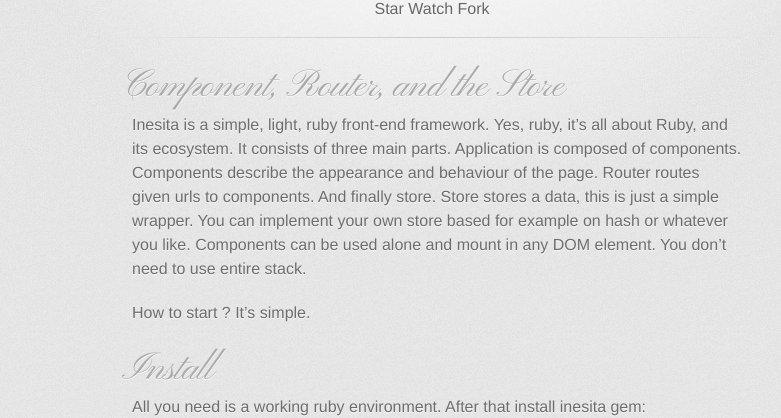
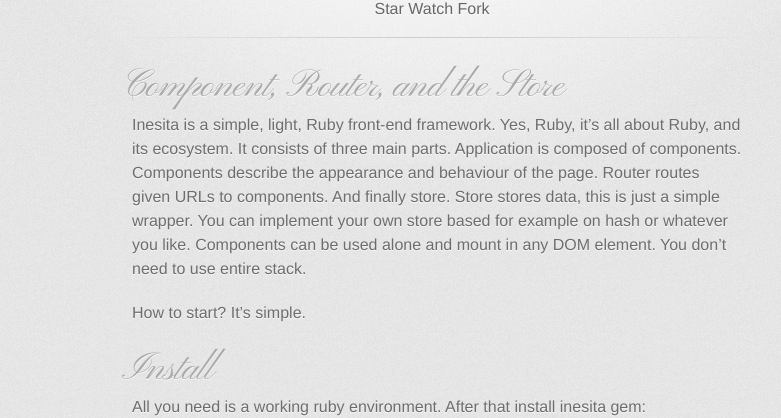
Before and after one commit to elia/inesita-rb.github.io, a Jekyll site: the page built from index.md, in a window 1280 px wide and 900 px high. Shown: the part 409-827 px from the top of the window, without its empty margins (208-989 px from the left). Built offline with Jekyll 4.4.1, drawn with Linux system fonts in a browser that asks for light colours; Markdown is read by kramdown in place of the engine named in the settings.

```diff
--- a/_includes/about.md
+++ b/_includes/about.md
@@ -1,9 +1,9 @@
 ## Component, Router, and the Store
 
-Inesita is a simple, light, ruby front-end framework. Yes, ruby, it's all about Ruby, and its ecosystem.
+Inesita is a simple, light, Ruby front-end framework. Yes, Ruby, it's all about Ruby, and its ecosystem.
 It consists of three main parts. Application is composed of components. Components describe the appearance and behaviour of the page.
-Router routes given urls to components. And finally store. Store stores a data, this is just a simple wrapper.
+Router routes given URLs to components. And finally store. Store stores data, this is just a simple wrapper.
 You can implement your own store based for example on hash or whatever you like.
 Components can be used alone and mount in any DOM element. You don't need to use entire stack.
 
-How to start ? It's simple.
+How to start? It's simple.
```
